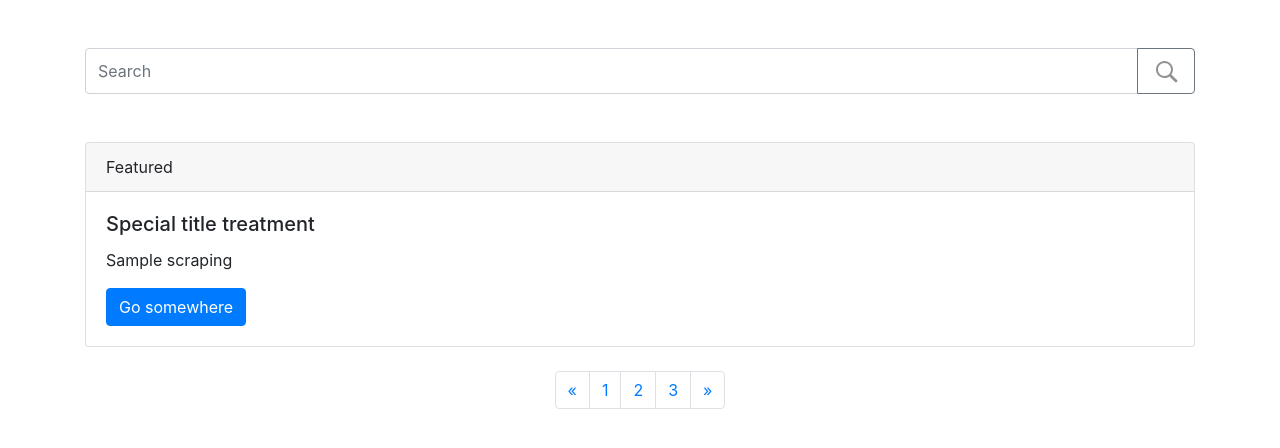
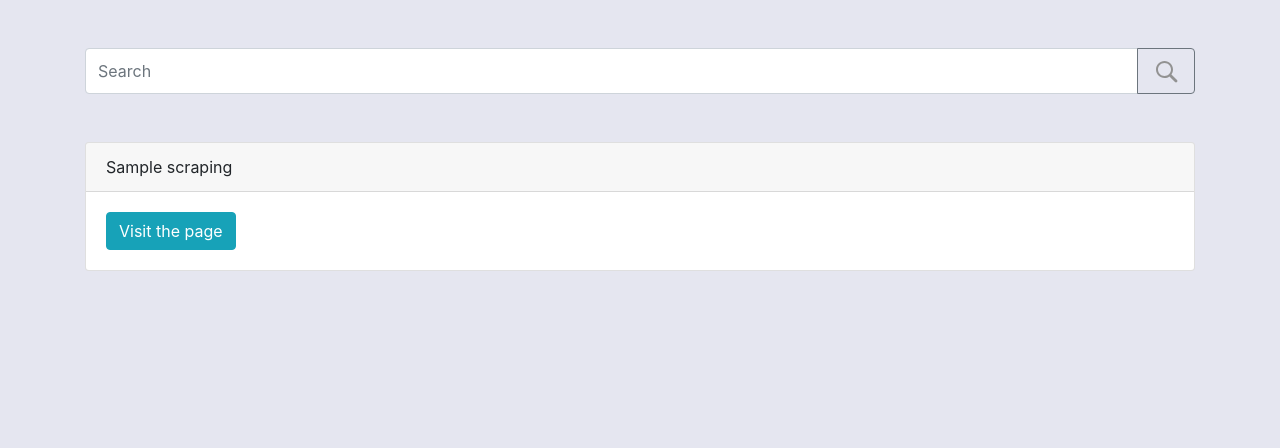
Before and after one commit to matttheus/web-scraping, a Django app: page /scraping/ in a window 1280 px wide. Shown: the top 448 px of the page. Run offline with Django 3.2, Linux system fonts and the light colour scheme; tables that the repository leaves empty hold one stand-in row (values such as "Sample post"); some libraries are stand-ins or nearby versions.

Commit message:
Create a paginator and some and make styles

```diff
--- a/scraping/main/templates/main/scraping_list.html
+++ b/scraping/main/templates/main/scraping_list.html
@@ -16,36 +16,37 @@
         {% for scrap in scrapings %}
         <div class="card my-4">
           <div class="card-header">
-            Featured
+            {{scrap}}
           </div>
           <div class="card-body">
-            <h5 class="card-title">Special title treatment</h5>
-            <p class="card-text">{{scrap}}</p>
-            <a href="#" class="btn btn-primary">Go somewhere</a>
+            <a href="#" class="btn btn-info">Visit the page</a>
           </div>
         </div>
         {% endfor %}
     </div>
 
-    <nav class="d-flex justify-content-center" aria-label="Page navigation example">
+    {% if is_paginated %}
+    <nav class="d-flex justify-content-center" aria-label="Page navigation">
         <ul class="pagination">
-          <li class="page-item">
-            <a class="page-link" href="#" aria-label="Previous">
-              <span aria-hidden="true">&laquo;</span>
-              <span class="sr-only">Previous</span>
-            </a>
-          </li>
-          <li class="page-item"><a class="page-link" href="#">1</a></li>
-          <li class="page-item"><a class="page-link" href="#">2</a></li>
-          <li class="page-item"><a class="page-link" href="#">3</a></li>
-          <li class="page-item">
-            <a class="page-link" href="#" aria-label="Next">
-              <span aria-hidden="true">&raquo;</span>
-              <span class="sr-only">Next</span>
-            </a>
-          </li>
+            {% if page_obj.has_previous %}
+                <li><a class="page-link" href="?page={{ page_obj.previous_page_number }}" aria-label="Previous">&laquo;</a></li>
+            {% else %}
+                <li class="page-link disabled"><span>&laquo;</span></li>
+            {% endif %}
+            {% for i in paginator.page_range %}
+                {% if page_obj.number == i %}
+                <li class="page-link active"><span>{{ i }} <span class="sr-only">(current)</span></span></li>
+                {% else %}
+                <li><a class="page-link" href="?page={{ i }}">{{ i }}</a></li>
+                {% endif %}
+            {% endfor %}
+            {% if page_obj.has_next %}
+                <li><a class="page-link" href="?page={{ page_obj.next_page_number }}" aria-label="Next">&raquo;</a></li>
+            {% else %}
+                <li class="disabled page-link" aria-label="Next"><span>&raquo;</span></li>
+            {% endif %}
         </ul>
     </nav>
-
+    {% endif %}
 </div>
 {% endblock content %}
--- a/scraping/main/views.py
+++ b/scraping/main/views.py
@@ -4,4 +4,5 @@ from main.models import Scraping
 
 class ListScrapingView(ListView):
     model = Scraping
+    paginate_by = 10
     context_object_name = 'scrapings'
--- a/scraping/templates/base.html
+++ b/scraping/templates/base.html
@@ -8,7 +8,7 @@
     <link rel="stylesheet" href="https://maxcdn.bootstrapcdn.com/bootstrap/4.0.0/css/bootstrap.min.css" integrity="sha384-Gn5384xqQ1aoWXA+058RXPxPg6fy4IWvTNh0E263XmFcJlSAwiGgFAW/dAiS6JXm" crossorigin="anonymous">
     {% block styles %}{% endblock styles %}
 </head>
-<body>
+<body style="background-color: #E5E6F0;">
    {% block content %}
    {% endblock content %}
 
```
